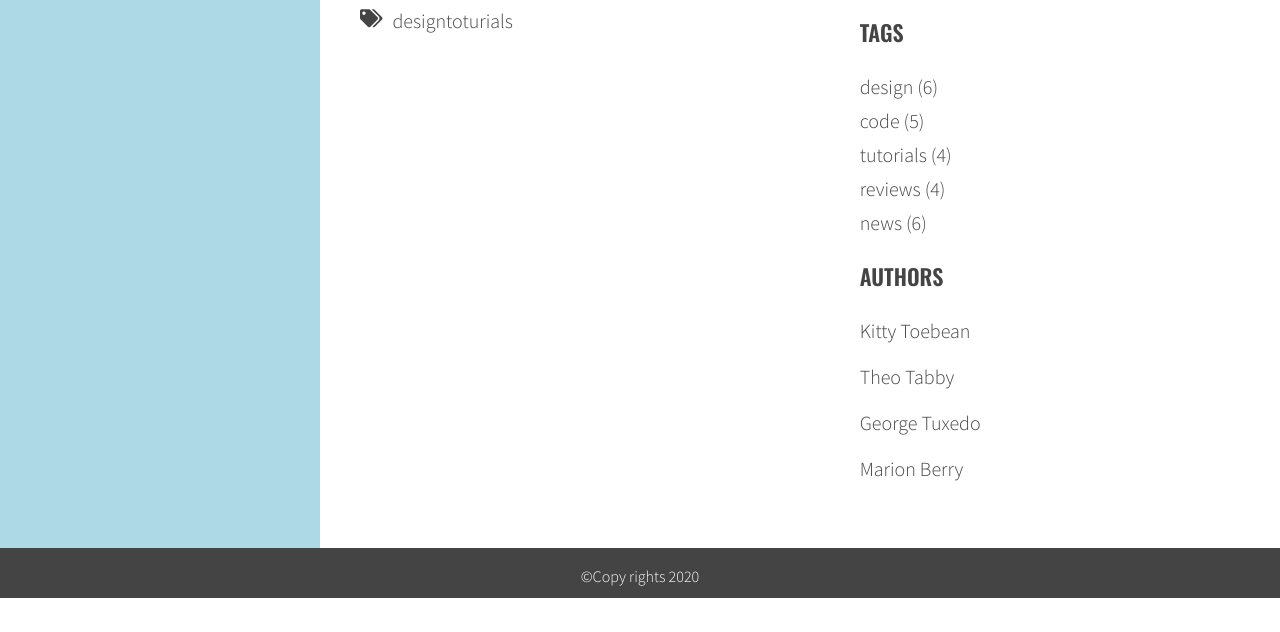
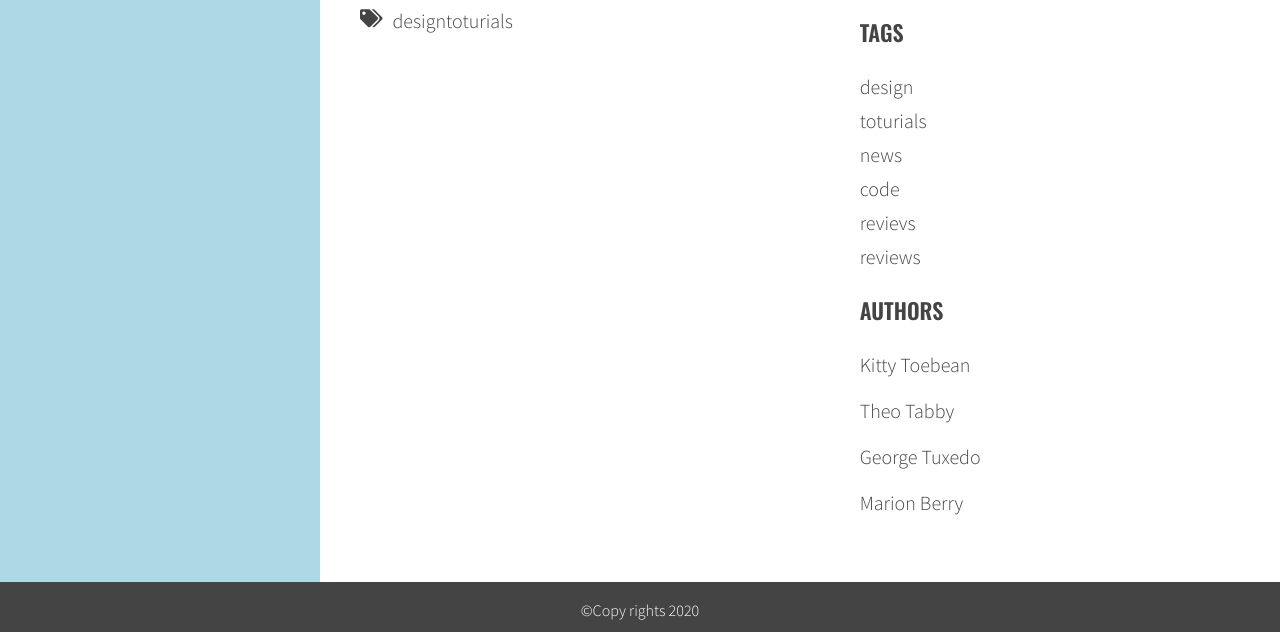
Before and after one commit to MATEUSZ1M/javascript-blog, a plain HTML site: page index.html in a window 1280 px wide. Shown: the part 946-1578 px from the top of the page. Before the commit the page ends 1544 px from the top, so only its background shows below. Drawn offline with nearby package versions, Linux system fonts and the light colour scheme.

Commit message:
Add tags list

```diff
--- a/index.html
+++ b/index.html
@@ -302,11 +302,7 @@
           </div>
           <h2 class="section-title">Tags</h2>
           <ul class="list tags">
-            <li><a href="#">design</a> <span>(6)</span></li>
-            <li><a href="#">code</a> <span>(5)</span></li>
-            <li><a href="#">tutorials</a> <span>(4)</span></li>
-            <li><a href="#">reviews</a> <span>(4)</span></li>
-            <li><a href="#">news</a> <span>(6)</span></li>
+
           </ul>
           <h2 class="section-title">Authors</h2>
           <ul class="list authors">
--- a/js/script.js
+++ b/js/script.js
@@ -40,6 +40,7 @@ const optArticleSelector = '.post',
   optTagLinkSelector = '.post-tags .list  a',
   optArticleTagsSelector = '.post-tags .list',
   optAuthorSelector = '.post-author',
+  optTagsListSelector = '.tags.list',
   optAuthorListSelector = '.post-author a';
 
 function generateTitleLinks(customSelector = '') {
@@ -77,6 +78,8 @@ function generateTitleLinks(customSelector = '') {
 generateTitleLinks();
 
 function generateTags() {
+  /* [NEW] create a new variable allTags with an empty array */
+  let allTags = [];
   /*[DONE] find all articles */
   const articles = document.querySelectorAll(optArticleSelector);
   console.log(articles);
@@ -99,15 +102,24 @@ function generateTags() {
       /* [DONE] generate HTML of the link */
       const linkTag = '<li><a href="#tag-' + tag + '"><span>' + tag + '</span></a></li>';
       /*[IN PROGRESS PROBLEM] add generated code to html variable */
-      html = linkTag;
+      let html = linkTag;
       console.log(html);
+      /* [NEW] check if this link is NOT already in allTags */
+      if (allTags.indexOf(linkTag) == -1) {
+        /* [NEW] add generated code to allTags array */
+        allTags.push(linkTag);
+      }
+      /* insert HTML of all the links into the tags wrapper */
       tagList.innerHTML = tagList.innerHTML + html;
-      // tagList.innerHTML = tagList.innerHTML + linkTag;
       /* END LOOP: for each tag */
     }
-    /* insert HTML of all the links into the tags wrapper */
     /* END LOOP: for every article: */
   }
+  /* [NEW] find list of tags in right column */
+  const tagList = document.querySelector('.tags');
+
+  /* [NEW] add html from allTags to tagList */
+  tagList.innerHTML = allTags.join(' ');
 }
 
 generateTags();
```
